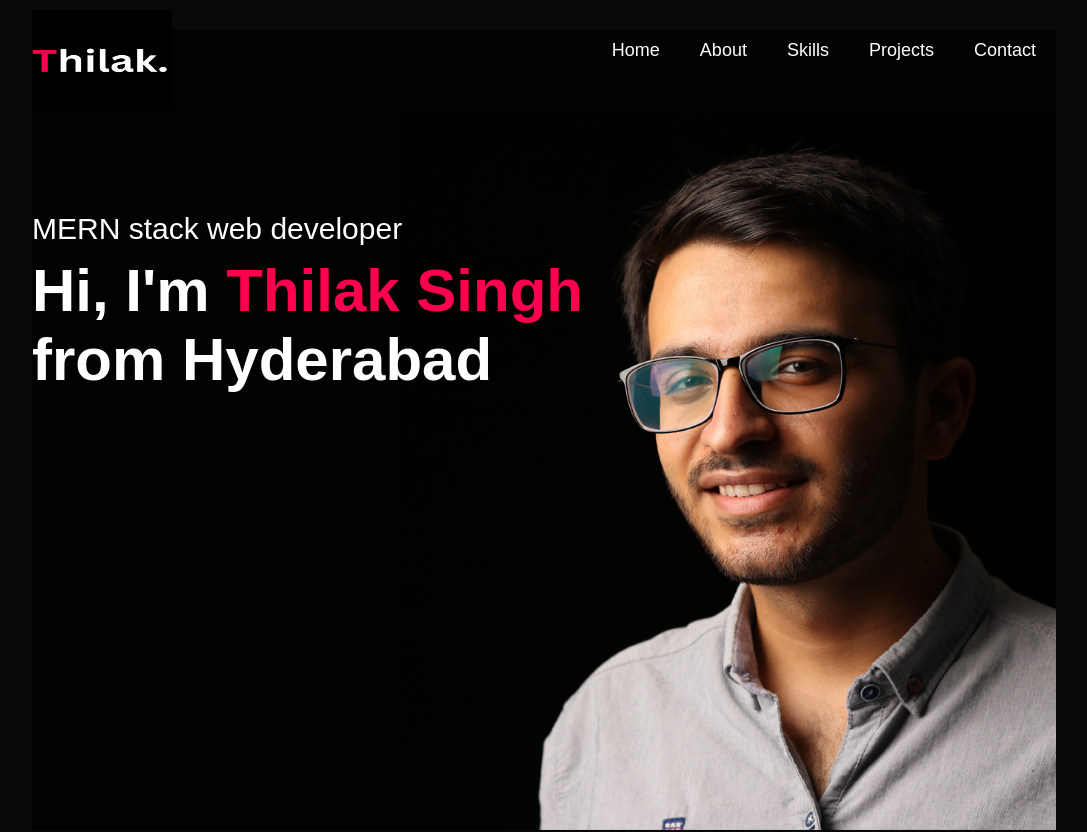
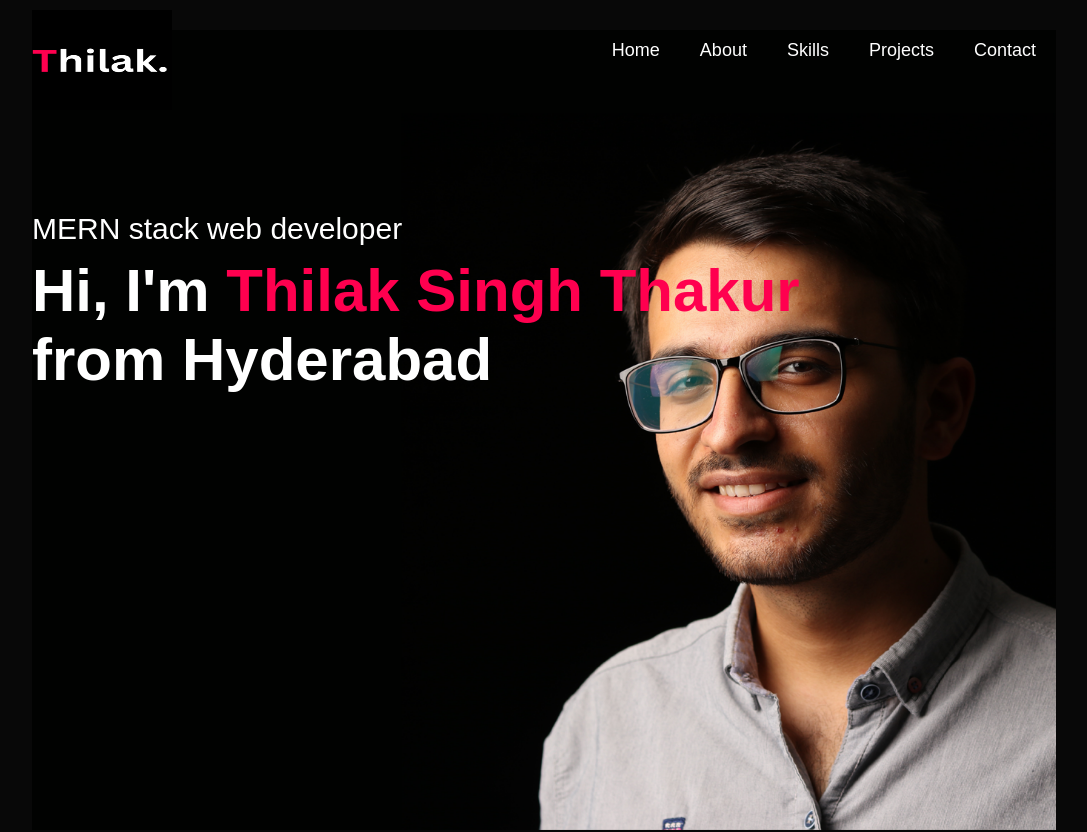
Before and after one commit to ThilakSamplegithub/ThilakSamplegithub.github.io, a React (Create React App) app: page / in a window 1280 px wide. Shown: the top 832 px of the page, without its empty margins (96-1183 px from the left). Built offline with nearby package versions, Linux system fonts and the light colour scheme.

Commit message:
added name

```diff
--- a/src/Components/Navbar.jsx
+++ b/src/Components/Navbar.jsx
@@ -57,10 +57,10 @@ const Navbar = () => {
           />
         </svg>
       </nav>
-      <div className={styles.headerText}>
+      <div id="user-detail-intro" className={styles.headerText}>
         <p>MERN stack web developer</p>
         <h1>
-          Hi, I'm <span>Thilak Singh</span> <br /> from Hyderabad
+          Hi, I'm <span  id="user-detail-name">Thilak Singh Thakur</span> <br /> from Hyderabad
         </h1>
       </div>
     </div>
```
